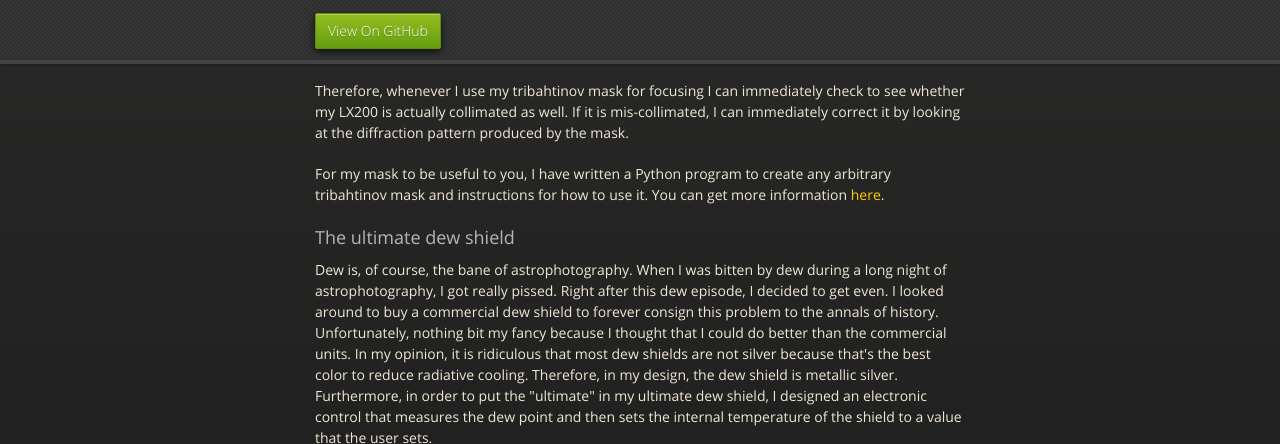
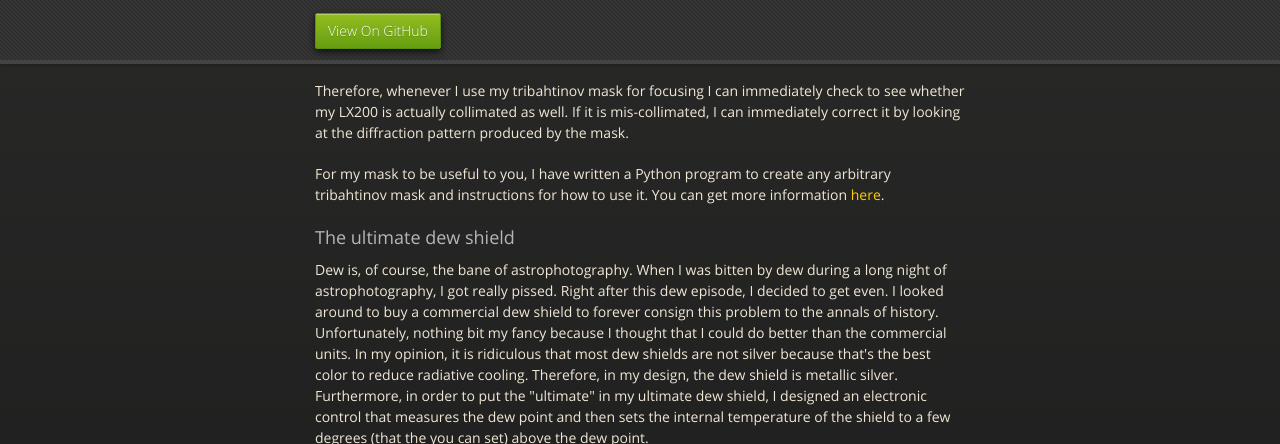
Before and after one commit to cytan299/cytan299.github.io, a Jekyll site: the page built from index.html, in a window 1280 px wide and 900 px high, scrolled down 1935 px, cut to the strip 0-444 px from the top of the window. Built offline with Jekyll 4.4.1, drawn with Linux system fonts in a browser that asks for light colours; nearby versions of some CDN libraries.

Commit message:
Fixed typos in ultimate_dew_shield.html

```diff
--- a/_includes/ultimate_dew_shield.html
+++ b/_includes/ultimate_dew_shield.html
@@ -17,7 +17,8 @@ that's the best color to reduce radiative cooling. Therefore, in my
 design, the dew shield is metallic silver. Furthermore, in order to
 put the "ultimate" in my ultimate dew shield, I designed an electronic
 control that measures the dew point and then sets the internal
-temperature of the shield to a value that the user sets.
+temperature of the shield to a few degrees (that the you can set)
+above the dew point.
 
 </p>
 
```
